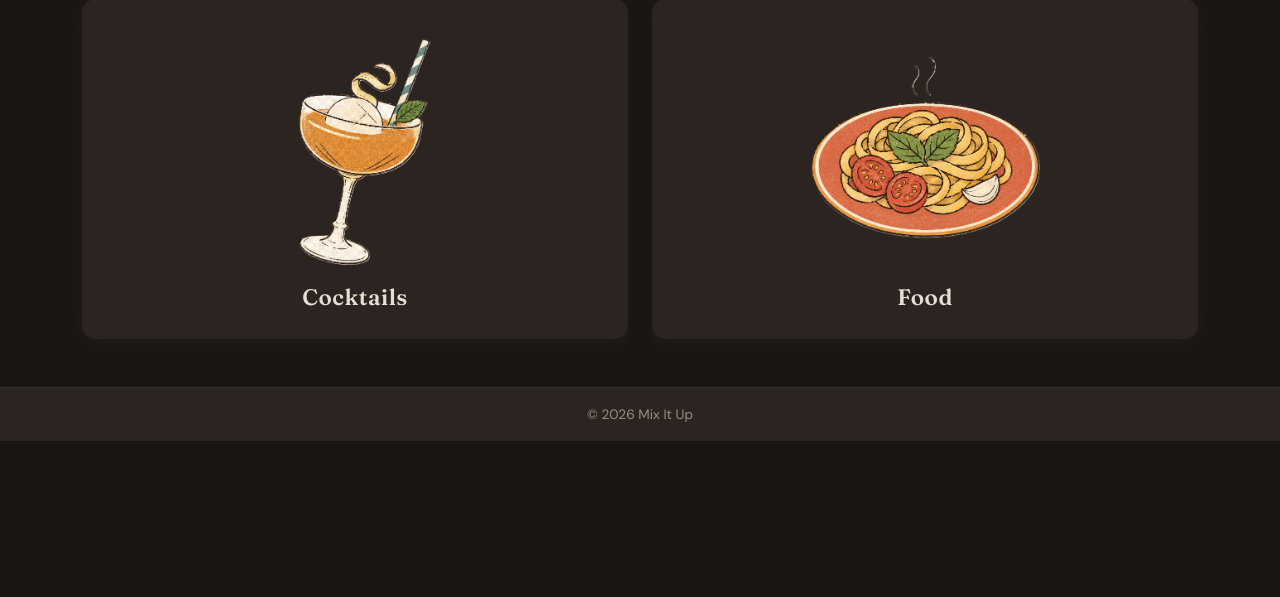
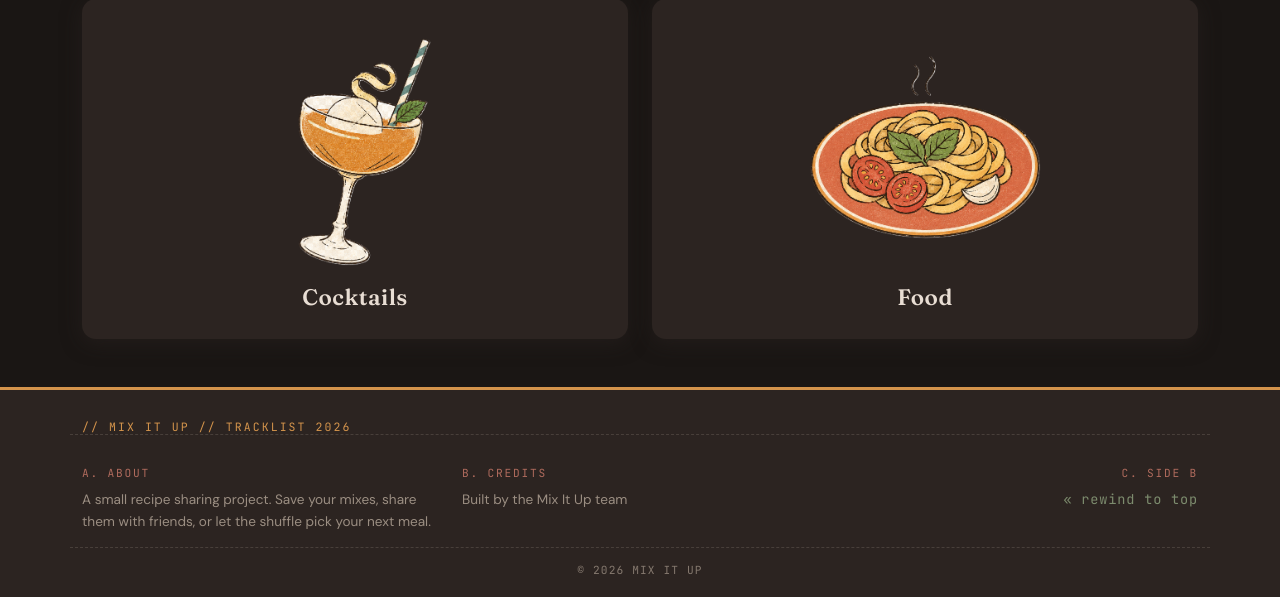
Before and after one commit to mangomaza/CITS5505-Group-Project, a Flask app: page / in a window 1280 px wide. Shown: the part 879-1476 px from the top of the page. Before the commit the page ends 1320 px from the top, so only its background shows below. Run offline with Flask 3, Linux system fonts and the light colour scheme; data that the repository does not hold is empty; some libraries are stand-ins or nearby versions.

Commit message:
themed footer with mono tracklist tagline and rewind link

```diff
--- a/app/static/css/style.css
+++ b/app/static/css/style.css
@@ -628,12 +628,76 @@ h1, h2, h3, h4, h5, h6 {
 .alert .btn-close:hover { opacity: 1; }
 
 /* ---- Footer ---- */
-footer {
+.mix-footer {
   background-color: var(--mix-card) !important;
-  border-top: 1px solid rgba(155, 142, 130, 0.1);
+  border-top: 3px solid var(--mix-accent);
   color: var(--mix-text-muted);
   font-size: 0.85rem;
   margin-top: auto;
+  padding: 28px 0 18px;
+  position: relative;
+}
+
+.mix-footer::before {
+  content: "";
+  position: absolute;
+  top: -3px;
+  left: 0;
+  right: 0;
+  height: 3px;
+  background: repeating-linear-gradient(
+    90deg,
+    var(--mix-accent) 0 14px,
+    transparent 14px 18px
+  );
+  opacity: 0.55;
+  pointer-events: none;
+}
+
+.mix-footer-tagline {
+  font-family: var(--mix-font-mono);
+  font-size: 0.72rem;
+  letter-spacing: 0.18em;
+  color: var(--mix-accent);
+  text-transform: uppercase;
+  margin-bottom: 14px;
+}
+
+.mix-footer-grid {
+  border-top: 1px dashed rgba(155, 142, 130, 0.25);
+  border-bottom: 1px dashed rgba(155, 142, 130, 0.25);
+  padding: 14px 0;
+}
+
+.mix-footer-label {
+  font-family: var(--mix-font-mono);
+  font-size: 0.7rem;
+  letter-spacing: 0.16em;
+  color: var(--mix-secondary);
+  text-transform: uppercase;
+  margin-bottom: 6px;
+}
+
+.mix-footer-link {
+  font-family: var(--mix-font-mono);
+  color: var(--mix-tertiary);
+  text-decoration: none;
+  letter-spacing: 0.06em;
+}
+.mix-footer-link:hover {
+  color: var(--mix-accent);
+  text-decoration: underline;
+}
+
+.mix-footer-baseline {
+  font-family: var(--mix-font-mono);
+  font-size: 0.7rem;
+  letter-spacing: 0.1em;
+  color: var(--mix-text-muted);
+  text-transform: uppercase;
+  margin-top: 14px;
+  text-align: center;
+  opacity: 0.8;
 }
 
 /* ---- Animations ---- */
@@ -698,7 +762,7 @@ footer {
 
 /* ---- Responsive ---- */
 @media (max-width: 991.98px) {
-  footer {
+  .mix-footer {
     margin-bottom: 0;
   }
 }
--- a/app/static/js/main.js
+++ b/app/static/js/main.js
@@ -34,4 +34,12 @@ document.addEventListener('DOMContentLoaded', function () {
     });
   });
 
+  // footer rewind-to-top link
+  document.querySelectorAll('[data-mix-top]').forEach(function (link) {
+    link.addEventListener('click', function (e) {
+      e.preventDefault();
+      window.scrollTo({ top: 0, behavior: 'smooth' });
+    });
+  });
+
 });
--- a/app/templates/base.html
+++ b/app/templates/base.html
@@ -122,9 +122,24 @@
   </main>
 
   <!-- FOOTER -->
-  <footer class="py-3 mt-auto">
-    <div class="container text-center">
-      <p class="mb-0">&copy; 2026 Mix It Up</p>
+  <footer class="mix-footer mt-auto" id="mix-footer">
+    <div class="container">
+      <div class="mix-footer-tagline">// MIX IT UP // TRACKLIST 2026</div>
+      <div class="row gy-3 mix-footer-grid">
+        <div class="col-12 col-md-4">
+          <div class="mix-footer-label">A. ABOUT</div>
+          <p class="mb-0">A small recipe sharing project. Save your mixes, share them with friends, or let the shuffle pick your next meal.</p>
+        </div>
+        <div class="col-6 col-md-4">
+          <div class="mix-footer-label">B. CREDITS</div>
+          <p class="mb-0">Built by the Mix It Up team</p>
+        </div>
+        <div class="col-6 col-md-4 text-md-end">
+          <div class="mix-footer-label">C. SIDE B</div>
+          <p class="mb-0"><a href="#" class="mix-footer-link" data-mix-top>&laquo; rewind to top</a></p>
+        </div>
+      </div>
+      <div class="mix-footer-baseline">&copy; 2026 Mix It Up</div>
     </div>
   </footer>
 
```
